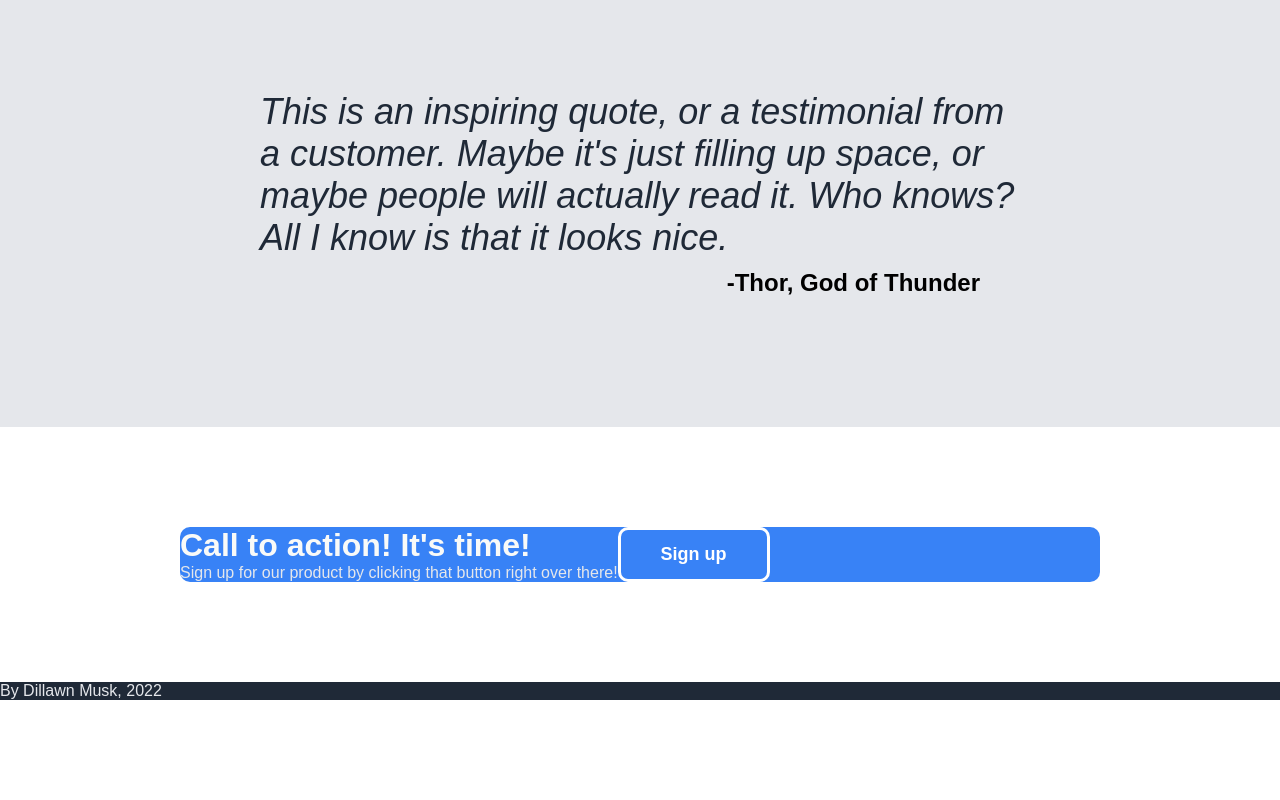
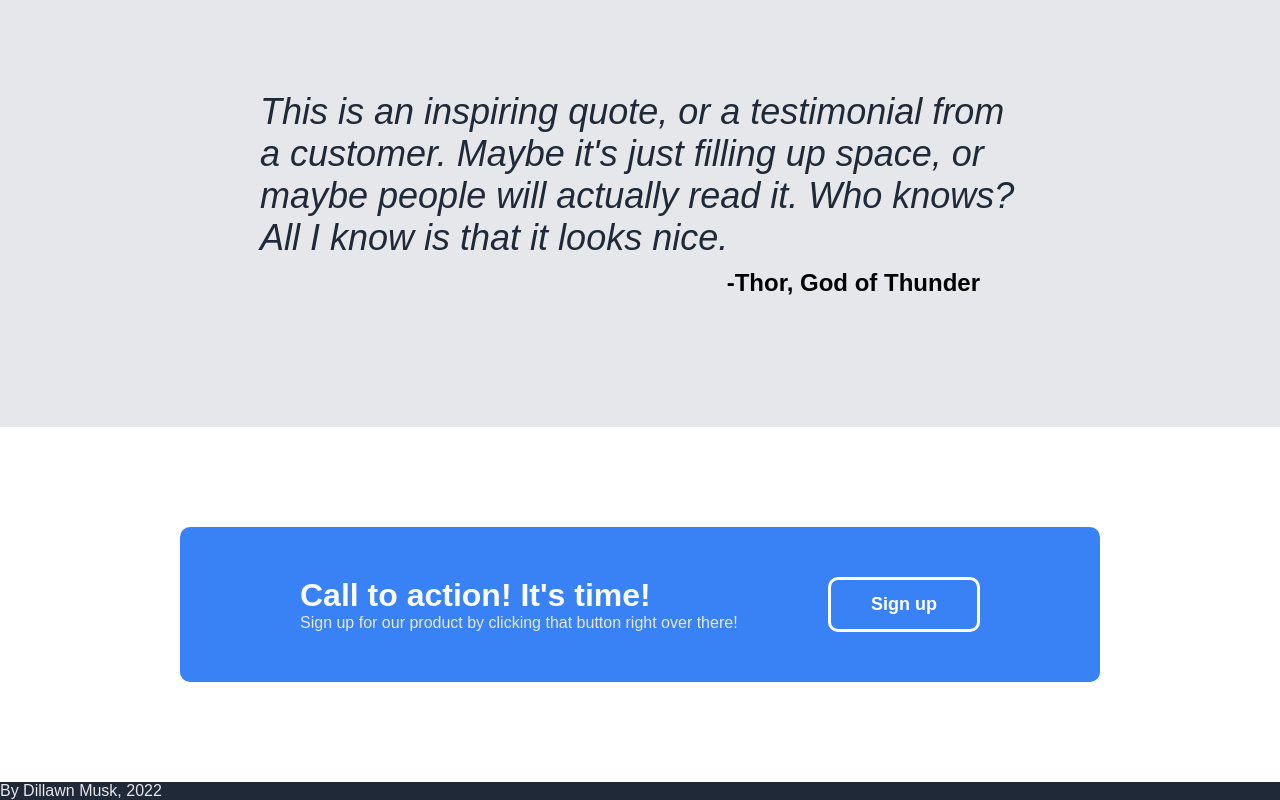
Before and after one commit to coding-hercules/project-2-landing-page, a plain HTML site: page index.html in a window 1280 px wide. Shown: the part 928-1728 px from the top of the page. Before the commit the page ends 1628 px from the top, so only its background shows below. Drawn offline with Linux system fonts and the light colour scheme.

Commit message:
Adjust spacing within CTA box
I used justify-content: space-between instead of using auto margins because there are only 2 flex items.

```diff
--- a/style.css
+++ b/style.css
@@ -156,8 +156,10 @@ div.text {
 #callbox {
     background-color: #3882F6;
     border-radius: 10px;
+    padding: 50px 120px;
     /* This aligns the button on the texts' right */
     display: flex;
+    justify-content: space-between;
 }
 
 #call-to-action {
```
